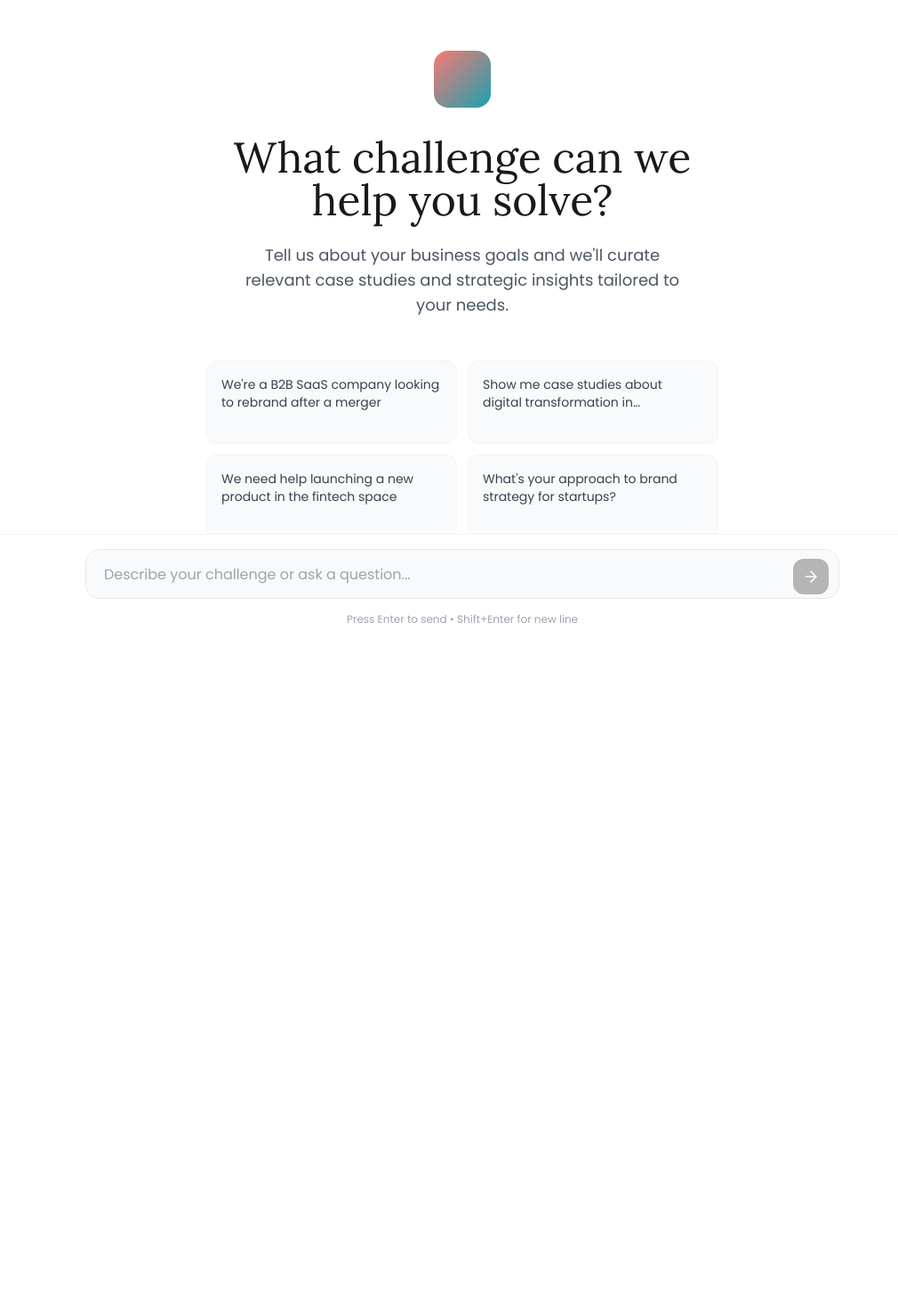
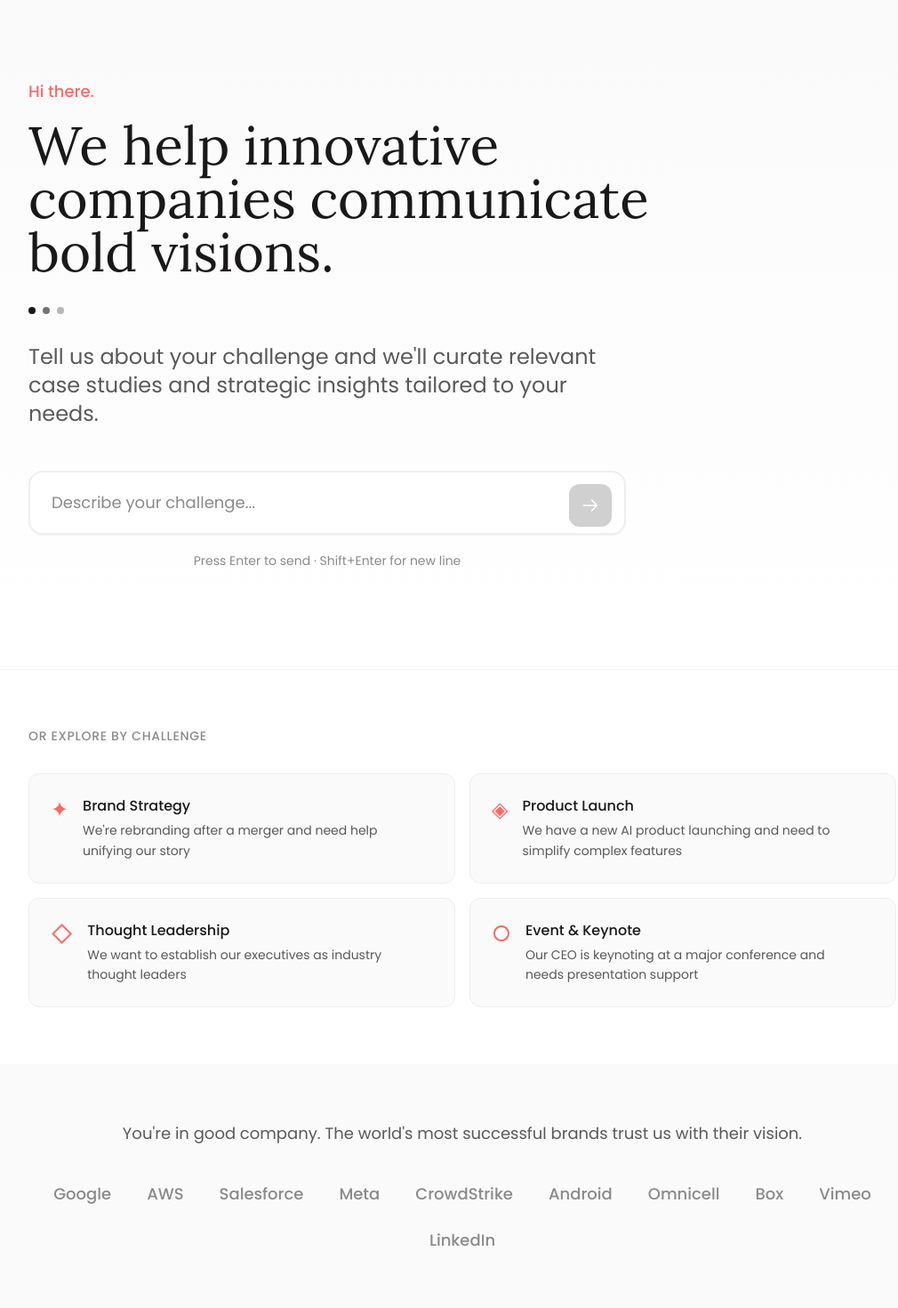
Before and after one commit to camilleyeyou/Article-Group-Concierge, a Next.js app: page / in a window 1280 px wide. Shown: the part 80-1550 px from the top of the page at 89% size, without its empty margins (120-1130 px from the left). Before the commit the page ends 869 px from the top, so only its background shows below. Built offline with nearby package versions, Linux system fonts and the light colour scheme.

Commit message:
Premium welcome page matching AG website design

```diff
--- a/src/app/page.tsx
+++ b/src/app/page.tsx
@@ -155,12 +155,34 @@ export default function ConciergePage() {
     sessionStorage.removeItem('ag-concierge-messages');
   }, []);
 
-  // Example prompts
+  // Example prompts - more conversational like AG's tone
   const examplePrompts = [
-    "We're a B2B SaaS company looking to rebrand after a merger",
-    "Show me case studies about digital transformation in healthcare",
-    "We need help launching a new product in the fintech space",
-    "What's your approach to brand strategy for startups?",
+    {
+      label: "Brand Strategy",
+      prompt: "We're rebranding after a merger and need help unifying our story",
+      icon: "✦"
+    },
+    {
+      label: "Product Launch",
+      prompt: "We have a new AI product launching and need to simplify complex features",
+      icon: "◈"
+    },
+    {
+      label: "Thought Leadership",
+      prompt: "We want to establish our executives as industry thought leaders",
+      icon: "◇"
+    },
+    {
+      label: "Event & Keynote",
+      prompt: "Our CEO is keynoting at a major conference and needs presentation support",
+      icon: "○"
+    },
+  ];
+
+  // Client logos (names only since we don't have actual logos)
+  const clients = [
+    "Google", "AWS", "Salesforce", "Meta", "CrowdStrike",
+    "Android", "Omnicell", "Box", "Vimeo", "LinkedIn"
   ];
 
   return (
@@ -215,36 +237,200 @@ export default function ConciergePage() {
           </div>
         )}
 
-        {/* Welcome State */}
+        {/* Welcome State - Premium Design */}
         {showWelcome && (
-          <div className="flex-1 flex flex-col items-center justify-center px-6 py-16">
-            <div className="max-w-2xl mx-auto text-center">
-              {/* Decorative element */}
-              <div className="w-16 h-16 mx-auto mb-8 rounded-2xl bg-gradient-to-br from-[#F96A63] to-[#0097A7] opacity-90" />
+          <div className="flex-1">
+            {/* Hero Section */}
+            <section className="relative overflow-hidden">
+              {/* Background gradient */}
+              <div className="absolute inset-0 bg-gradient-to-b from-[#FAFAFA] to-white" />
 
-              <h2 className="font-serif text-4xl md:text-5xl text-[#1A1818] mb-6 leading-tight">
-                What challenge can we<br />help you solve?
+              <div className="relative max-w-5xl mx-auto px-6 pt-16 pb-20 md:pt-24 md:pb-28">
+                {/* Greeting */}
+                <p className="text-[#F96A63] font-medium text-lg mb-4 animate-fade-in">
+                  Hi there.
+                </p>
+
+                {/* Main headline */}
+                <h2 className="font-serif text-4xl md:text-5xl lg:text-6xl text-[#1A1818] mb-8 leading-[1.15] max-w-3xl animate-fade-in" style={{ animationDelay: '100ms' }}>
+                  We help innovative companies communicate bold visions.
                 </h2>
 
-              <p className="text-lg text-gray-600 mb-12 max-w-lg mx-auto">
-                Tell us about your business goals and we'll curate relevant
-                case studies and strategic insights tailored to your needs.
+                {/* Dot separator */}
+                <div className="flex items-center gap-2 mb-8 animate-fade-in" style={{ animationDelay: '200ms' }}>
+                  <span className="w-2 h-2 rounded-full bg-[#1A1818]" />
+                  <span className="w-2 h-2 rounded-full bg-[#1A1818] opacity-60" />
+                  <span className="w-2 h-2 rounded-full bg-[#1A1818] opacity-30" />
+                </div>
+
+                {/* Subheadline */}
+                <p className="text-xl md:text-2xl text-[#595959] max-w-2xl leading-relaxed mb-12 animate-fade-in" style={{ animationDelay: '300ms' }}>
+                  Tell us about your challenge and we'll curate relevant case studies and strategic insights tailored to your needs.
                 </p>
 
-              {/* Example prompts */}
-              <div className="grid grid-cols-1 md:grid-cols-2 gap-3 max-w-xl mx-auto">
-                {examplePrompts.map((prompt, i) => (
+                {/* Input Area - Premium Style */}
+                <div className="max-w-2xl animate-fade-in" style={{ animationDelay: '400ms' }}>
+                  <form onSubmit={handleSubmit} className="relative">
+                    <textarea
+                      ref={inputRef}
+                      value={query}
+                      onChange={(e) => setQuery(e.target.value)}
+                      onKeyDown={handleKeyDown}
+                      placeholder="Describe your challenge..."
+                      className="
+                        w-full px-6 py-5 pr-16
+                        bg-white
+                        border-2 border-[#EEEEEE]
+                        rounded-2xl
+                        text-lg text-[#1A1818]
+                        placeholder:text-[#8A8A8A]
+                        focus:outline-none focus:border-[#1A1818]
+                        transition-all duration-300
+                        resize-none
+                        min-h-[72px] max-h-[150px]
+                        shadow-sm
+                        hover:shadow-md hover:border-[#D4D4D4]
+                      "
+                      rows={1}
+                      disabled={isLoading}
+                    />
+
+                    {/* Submit button */}
+                    <button
+                      type="submit"
+                      disabled={!query.trim() || isLoading}
+                      className="
+                        absolute right-4 bottom-4
+                        w-12 h-12 rounded-xl
+                        bg-[#1A1818]
+                        text-white
+                        flex items-center justify-center
+                        disabled:opacity-20 disabled:cursor-not-allowed
+                        hover:bg-[#333] hover:scale-105
+                        transition-all duration-200
+                      "
+                      aria-label="Send message"
+                    >
+                      {isLoading ? (
+                        <div className="w-5 h-5 border-2 border-white/30 border-t-white rounded-full animate-spin" />
+                      ) : (
+                        <svg className="w-5 h-5" fill="none" viewBox="0 0 24 24" stroke="currentColor">
+                          <path strokeLinecap="round" strokeLinejoin="round" strokeWidth={2} d="M14 5l7 7m0 0l-7 7m7-7H3" />
+                        </svg>
+                      )}
+                    </button>
+                  </form>
+
+                  <p className="text-sm text-[#8A8A8A] mt-3 text-center">
+                    Press Enter to send · Shift+Enter for new line
+                  </p>
+                </div>
+              </div>
+            </section>
+
+            {/* Example Prompts Section */}
+            <section className="bg-white py-16 border-t border-[#F3F3F3]">
+              <div className="max-w-5xl mx-auto px-6">
+                <p className="text-sm font-medium text-[#8A8A8A] uppercase tracking-wider mb-8">
+                  Or explore by challenge
+                </p>
+
+                <div className="grid grid-cols-1 md:grid-cols-2 gap-4">
+                  {examplePrompts.map((item, i) => (
                     <button
                       key={i}
-                    onClick={() => handleSubmit(undefined, prompt)}
-                    className="p-4 text-left text-sm text-gray-700 bg-gray-50 hover:bg-gray-100 rounded-xl border border-gray-100 hover:border-gray-200 transition-all group"
+                      onClick={() => handleSubmit(undefined, item.prompt)}
+                      className="
+                        group p-6 text-left
+                        bg-[#FAFAFA] hover:bg-white
+                        border border-[#EEEEEE] hover:border-[#1A1818]
+                        rounded-xl
+                        transition-all duration-300
+                        hover:shadow-lg
+                      "
                     >
-                    <span className="line-clamp-2">{prompt}</span>
-                    <span className="inline-block ml-2 opacity-0 group-hover:opacity-100 transition-opacity">→</span>
+                      <div className="flex items-start gap-4">
+                        <span className="text-2xl text-[#F96A63] group-hover:scale-110 transition-transform">
+                          {item.icon}
+                        </span>
+                        <div className="flex-1">
+                          <h3 className="font-medium text-[#1A1818] mb-1 group-hover:text-[#F96A63] transition-colors">
+                            {item.label}
+                          </h3>
+                          <p className="text-sm text-[#595959] leading-relaxed">
+                            {item.prompt}
+                          </p>
+                        </div>
+                        <svg
+                          className="w-5 h-5 text-[#8A8A8A] opacity-0 group-hover:opacity-100 group-hover:translate-x-1 transition-all"
+                          fill="none"
+                          viewBox="0 0 24 24"
+                          stroke="currentColor"
+                        >
+                          <path strokeLinecap="round" strokeLinejoin="round" strokeWidth={2} d="M9 5l7 7-7 7" />
+                        </svg>
+                      </div>
                     </button>
                   ))}
                 </div>
               </div>
+            </section>
+
+            {/* Client Logos Section */}
+            <section className="py-16 bg-[#FAFAFA]">
+              <div className="max-w-5xl mx-auto px-6">
+                <p className="text-center text-[#595959] mb-10 text-lg">
+                  You're in good company. The world's most successful brands trust us with their vision.
+                </p>
+
+                <div className="flex flex-wrap justify-center items-center gap-x-10 gap-y-6">
+                  {clients.map((client, i) => (
+                    <span
+                      key={i}
+                      className="text-[#8A8A8A] font-medium text-lg hover:text-[#1A1818] transition-colors cursor-default"
+                    >
+                      {client}
+                    </span>
+                  ))}
+                </div>
+              </div>
+            </section>
+
+            {/* Testimonial Section */}
+            <section className="py-20 bg-white">
+              <div className="max-w-3xl mx-auto px-6 text-center">
+                <blockquote className="mb-8">
+                  <p className="font-serif text-2xl md:text-3xl text-[#1A1818] leading-relaxed italic">
+                    "Working with Article Group, you get the ideal mix of technology-translator, storyteller, and teammate. And they deliver the most beautiful work."
+                  </p>
+                </blockquote>
+                <cite className="not-italic">
+                  <span className="font-semibold text-[#1A1818]">Dr. Werner Vogels</span>
+                  <span className="text-[#595959]"> · CTO of Amazon.com</span>
+                </cite>
+              </div>
+            </section>
+
+            {/* CTA Section */}
+            <section className="py-16 bg-[#1A1818]">
+              <div className="max-w-3xl mx-auto px-6 text-center">
+                <h3 className="font-serif text-3xl md:text-4xl text-white mb-6">
+                  Ready to tell your story?
+                </h3>
+                <p className="text-white/60 text-lg mb-10">
+                  Start a conversation above or reach out directly. We'd love to hear from you.
+                </p>
+                <a
+                  href="mailto:hello@articlegroup.com"
+                  className="inline-flex items-center gap-3 px-8 py-4 bg-[#F96A63] text-white font-semibold rounded-full hover:bg-[#e85d56] transition-all duration-300 text-lg"
+                >
+                  Contact Us
+                  <svg className="w-5 h-5" fill="none" viewBox="0 0 24 24" stroke="currentColor">
+                    <path strokeLinecap="round" strokeLinejoin="round" strokeWidth={2} d="M14 5l7 7m0 0l-7 7m7-7H3" />
+                  </svg>
+                </a>
+              </div>
+            </section>
           </div>
         )}
 
@@ -348,7 +534,8 @@ export default function ConciergePage() {
         )}
       </main>
 
-      {/* Input area - Fixed at bottom */}
+      {/* Input area - Fixed at bottom (only in conversation mode) */}
+      {isHydrated && messages.length > 0 && (
         <div className="sticky bottom-0 bg-white border-t border-gray-100">
           <div className="max-w-4xl mx-auto px-6 py-4">
             <form onSubmit={handleSubmit} className="relative">
@@ -357,7 +544,7 @@ export default function ConciergePage() {
                 value={query}
                 onChange={(e) => setQuery(e.target.value)}
                 onKeyDown={handleKeyDown}
-              placeholder="Describe your challenge or ask a question..."
+                placeholder="Continue the conversation..."
                 className="
                   w-full px-5 py-4 pr-14
                   bg-gray-50
@@ -402,10 +589,11 @@ export default function ConciergePage() {
             </form>
 
             <p className="text-xs text-gray-400 mt-2 text-center">
-            Press Enter to send • Shift+Enter for new line
+              Press Enter to send · Shift+Enter for new line
             </p>
           </div>
         </div>
+      )}
 
       {/* Add animation styles */}
       <style jsx global>{`
```
Lines whose indentation alone changed are shown as unchanged.
